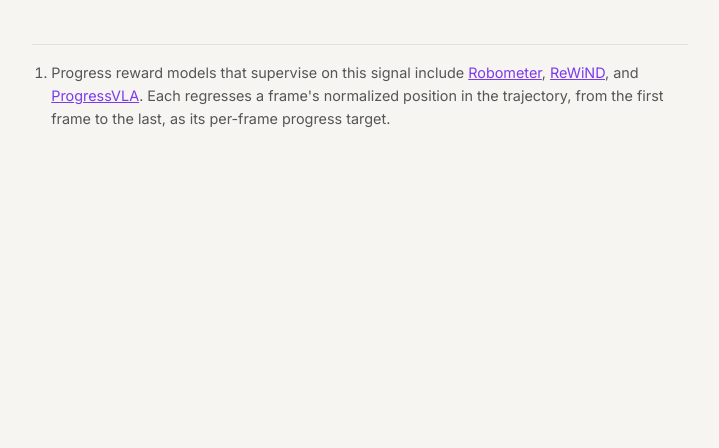
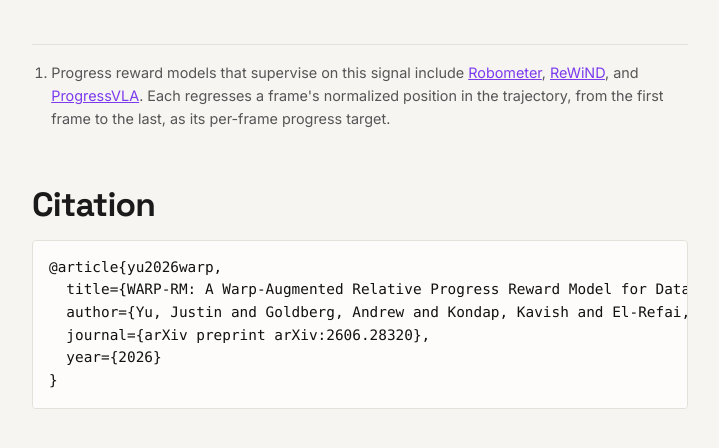
Before and after one commit to uynitsuj/uynitsuj.github.io, a Jekyll site: the page warp-rm/index.html, which Jekyll copies as it is, in a window 1280 px wide and 900 px high, scrolled down 13393 px, cut to the strip 443-891 px from the top of the window. Shown: the whole strip, without its empty margins (280-999 px from the left). Built offline with Jekyll 4.4.1, drawn with Linux system fonts in a browser that asks for light colours; before the commit the page ends 14014 px from its top, so only the background shows below that.

Commit message:
add bibtex

```diff
--- a/warp-rm/index.html
+++ b/warp-rm/index.html
@@ -1347,6 +1347,16 @@
         </li>
       </ol>
     </section>
+
+    <section id="bibtex">
+      <h1>Citation</h1>
+      <pre style="margin: 0; padding: 1rem; overflow-x: auto; background: var(--surface); border: 1px solid var(--hairline); border-radius: 4px; font-size: 0.9rem; line-height: 1.5;"><code>@article{yu2026warp,
+  title={WARP-RM: A Warp-Augmented Relative Progress Reward Model for Data Curation},
+  author={Yu, Justin and Goldberg, Andrew and Kondap, Kavish and El-Refai, Karim and Ransing, Ethan and Chen, Qianzhong and Schwager, Mac and Shentu, Fred and Wu, Philipp and Goldberg, Ken},
+  journal={arXiv preprint arXiv:2606.28320},
+  year={2026}
+}</code></pre>
+    </section>
   </main>
 
   <script>
```
